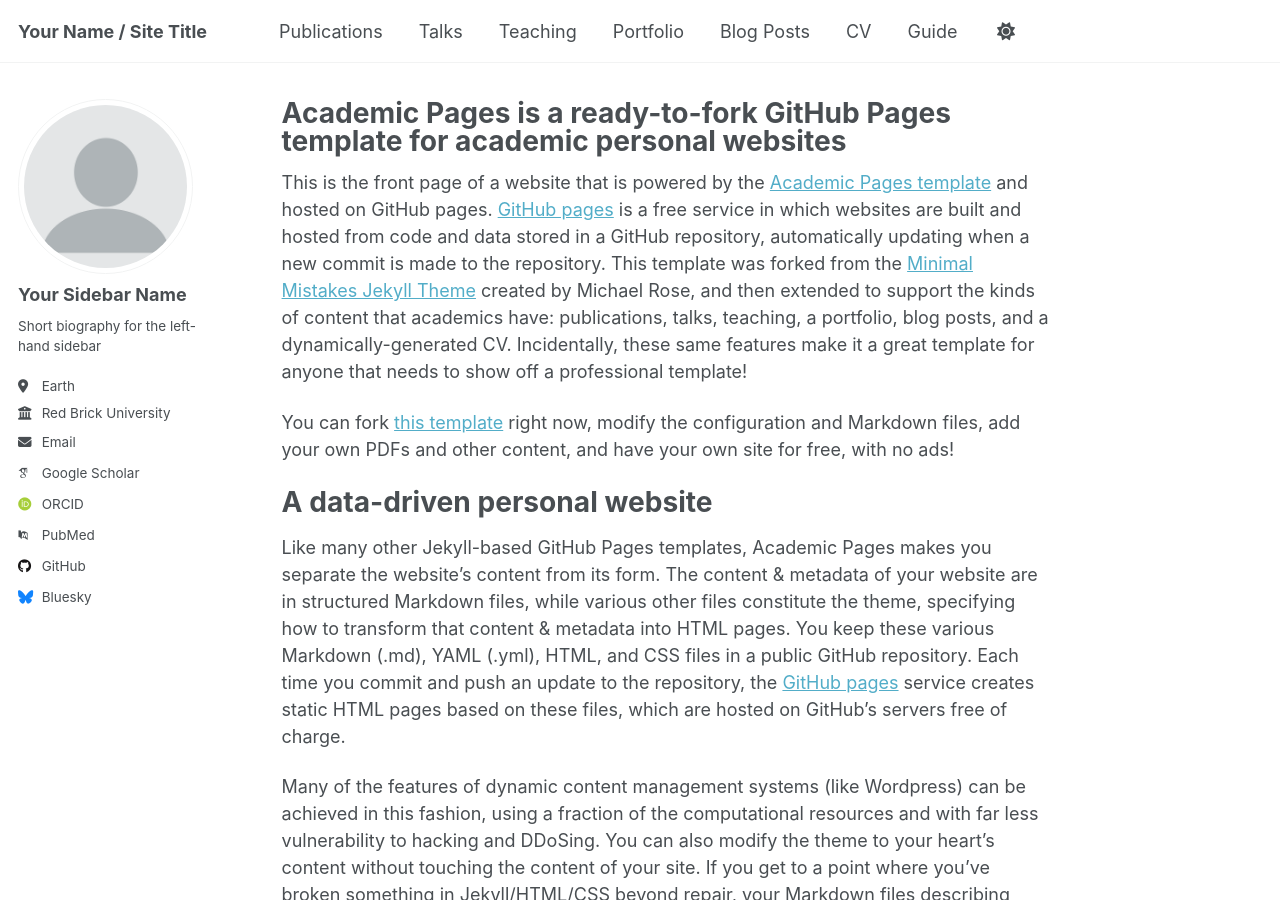
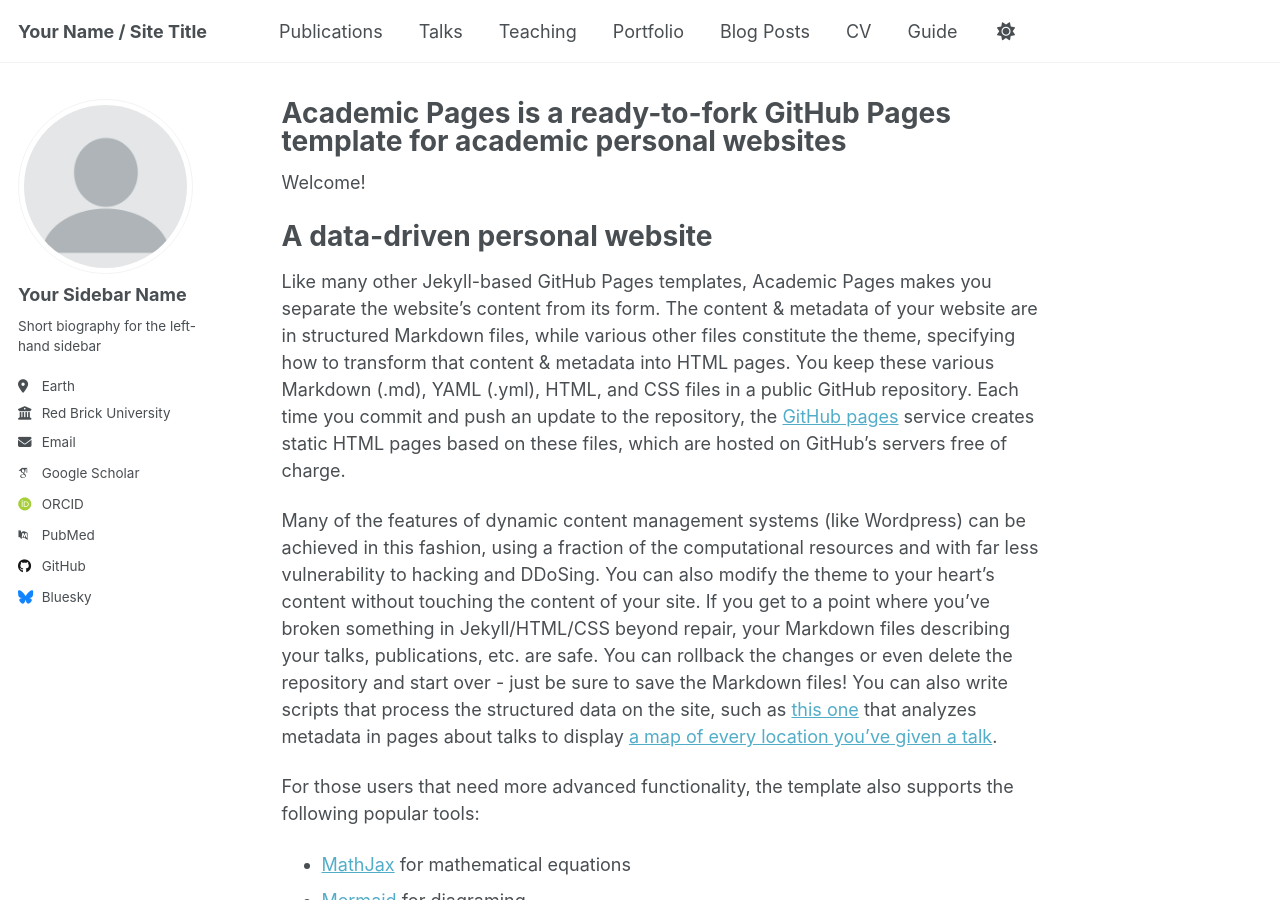
Before and after one commit to jiazhen-x/jiazhen-x.github.io, a Jekyll site: the page built from _pages/about.md, in a window 1280 px wide and 900 px high. Built offline with Jekyll 4.4.1, drawn with Linux system fonts in a browser that asks for light colours; some web fonts are replaced; a script that is not in the unit is left out.

Commit message:
Update about.md

```diff
--- a/_pages/about.md
+++ b/_pages/about.md
@@ -7,9 +7,7 @@ redirect_from:
   - /about.html
 ---
 
-This is the front page of a website that is powered by the [Academic Pages template](https://github.com/academicpages/academicpages.github.io) and hosted on GitHub pages. [GitHub pages](https://pages.github.com) is a free service in which websites are built and hosted from code and data stored in a GitHub repository, automatically updating when a new commit is made to the repository. This template was forked from the [Minimal Mistakes Jekyll Theme](https://mmistakes.github.io/minimal-mistakes/) created by Michael Rose, and then extended to support the kinds of content that academics have: publications, talks, teaching, a portfolio, blog posts, and a dynamically-generated CV. Incidentally, these same features make it a great template for anyone that needs to show off a professional template!
-
- You can fork [this template](https://github.com/academicpages/academicpages.github.io) right now, modify the configuration and Markdown files, add your own PDFs and other content, and have your own site for free, with no ads!
+Welcome!
 
 A data-driven personal website
 ======
```
